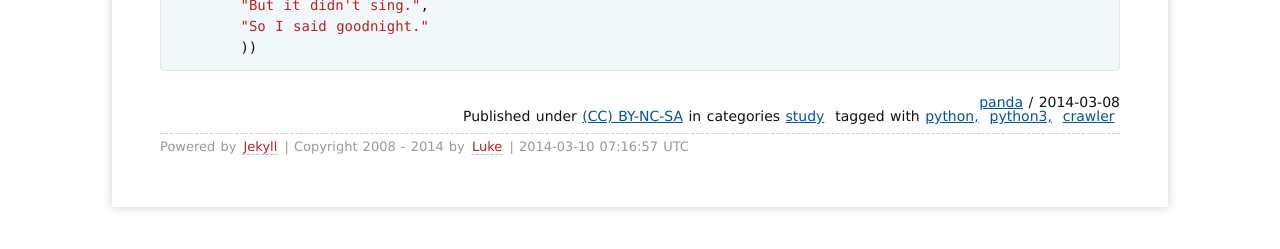
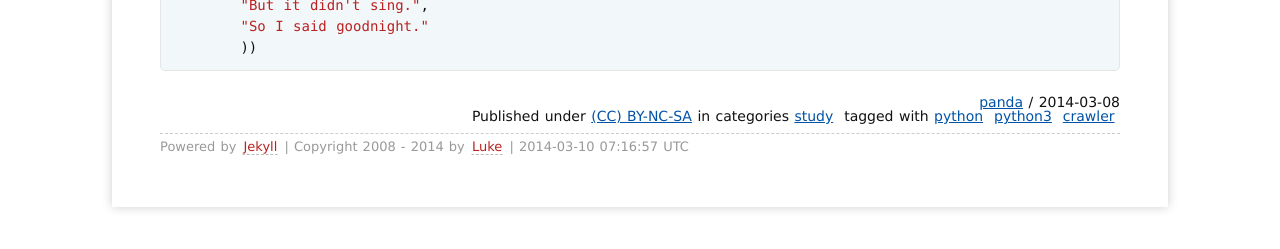
Before and after one commit to yujialive/yujialive.github.io, a Jekyll site: the page built from _posts/2014/2014-03-08-python-note1.md, in a window 1280 px wide and 900 px high, scrolled down 2482 px. Shown: the part 645-894 px from the top of the window. Built offline with Jekyll 4.4.1, drawn with Linux system fonts in a browser that asks for light colours; Markdown is read by kramdown in place of the engine named in the settings; comment, search, counter and statistics services are not loaded.

Commit message:
daily updates

```diff
--- a/_posts/2014/2014-03-08-python-note1.md
+++ b/_posts/2014/2014-03-08-python-note1.md
@@ -2,7 +2,10 @@
 layout: post
 title: Python学习1
 categories: study
-tags: python, python3, crawler
+tags:
+- python
+- python3
+- crawler
 ---
 
 ## 札记
```
Also changed, not shown: _posts/2014/2014-03-09-python-note2.md (+3 -1 lines).
